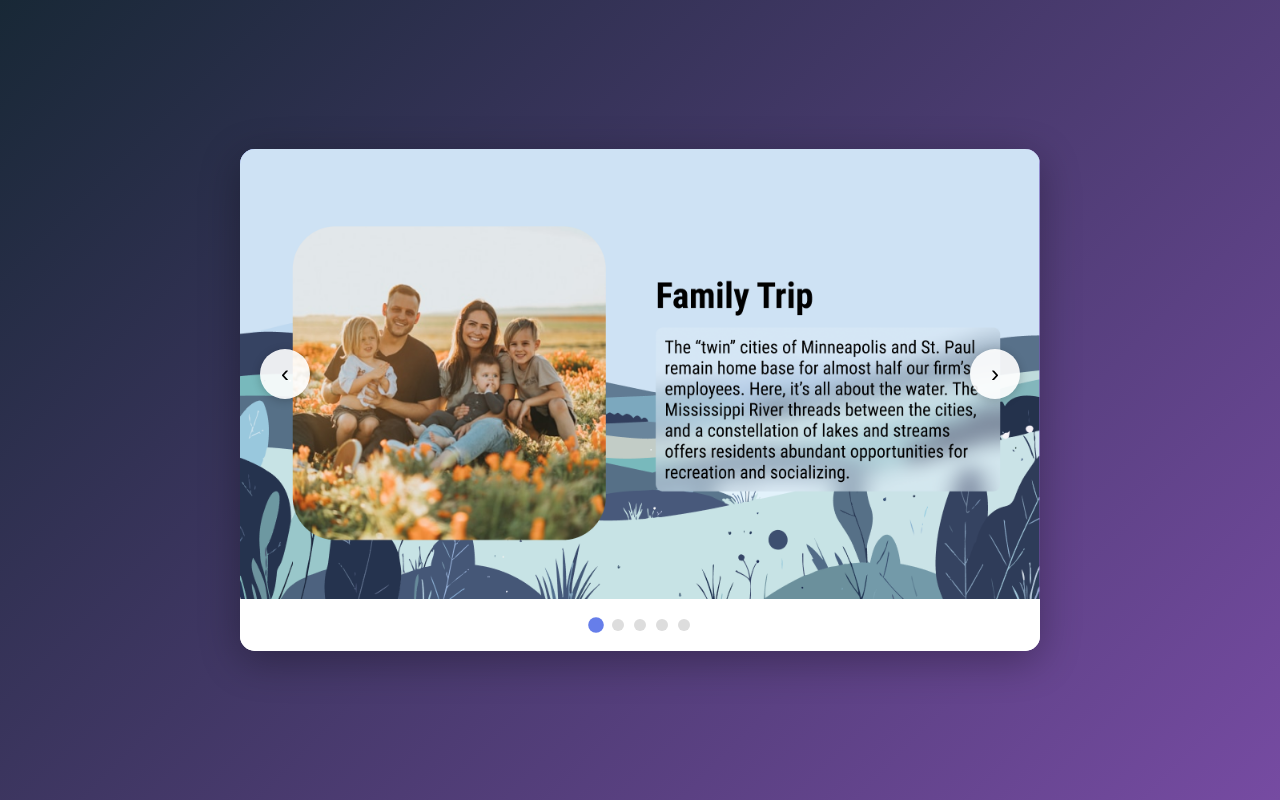
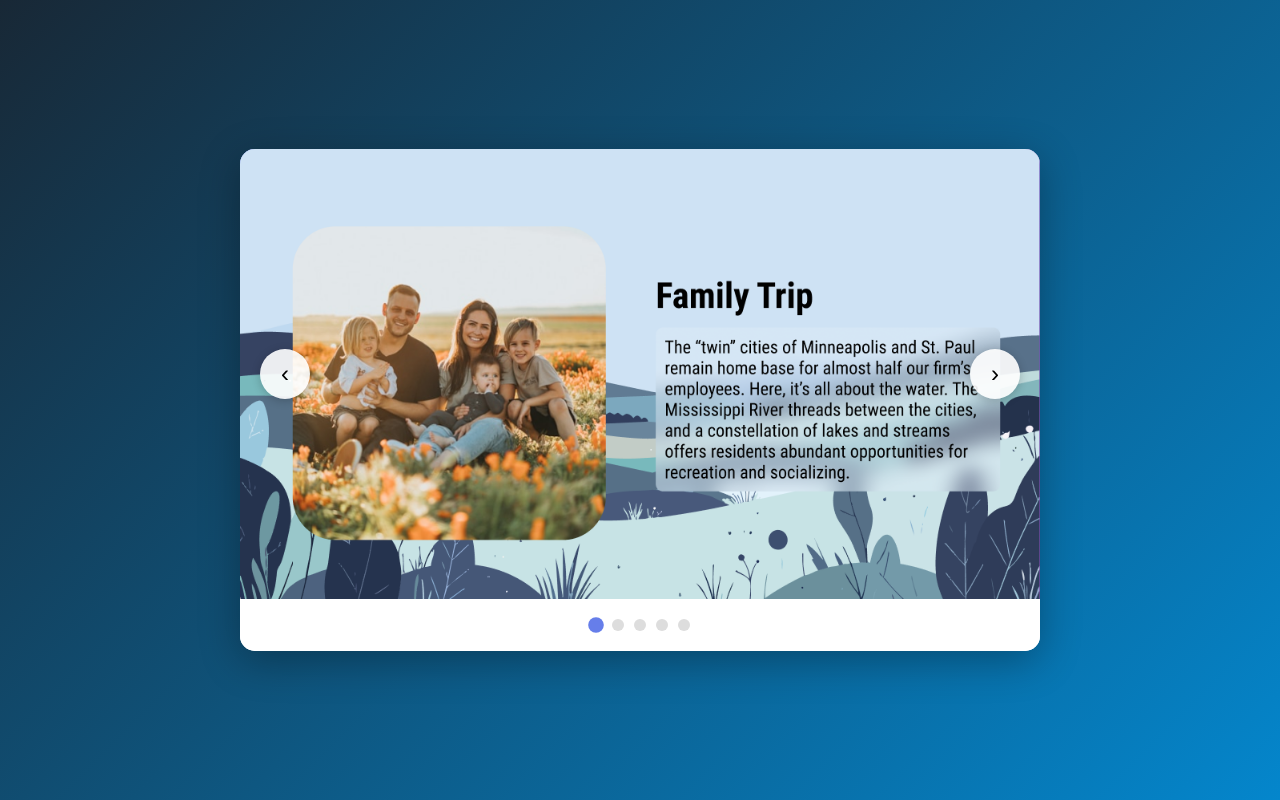
Before and after one commit to mlarson-bit/image-gallery-mpls, a plain HTML site: page index.html in a window 1280 px wide. Drawn offline with Linux system fonts and the light colour scheme.

Commit message:
Change background gradient color in index.html

```diff
--- a/index.html
+++ b/index.html
@@ -13,7 +13,7 @@
 
         body {
             font-family: Arial, sans-serif;
-            background: linear-gradient(135deg, #182836 0%, #764ba2 100%);
+            background: linear-gradient(135deg, #182836 0%, #0486CC 100%);
             min-height: 100vh;
             display: flex;
             justify-content: center;
```
